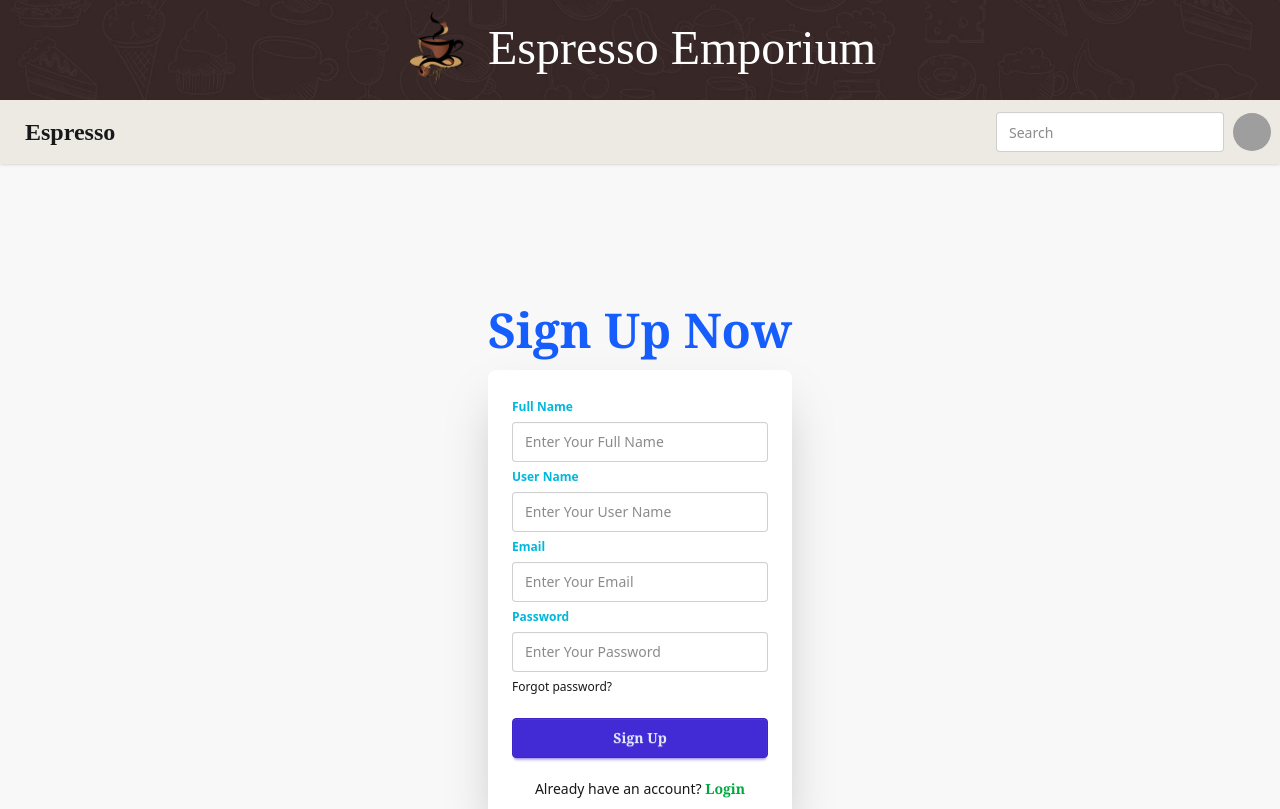
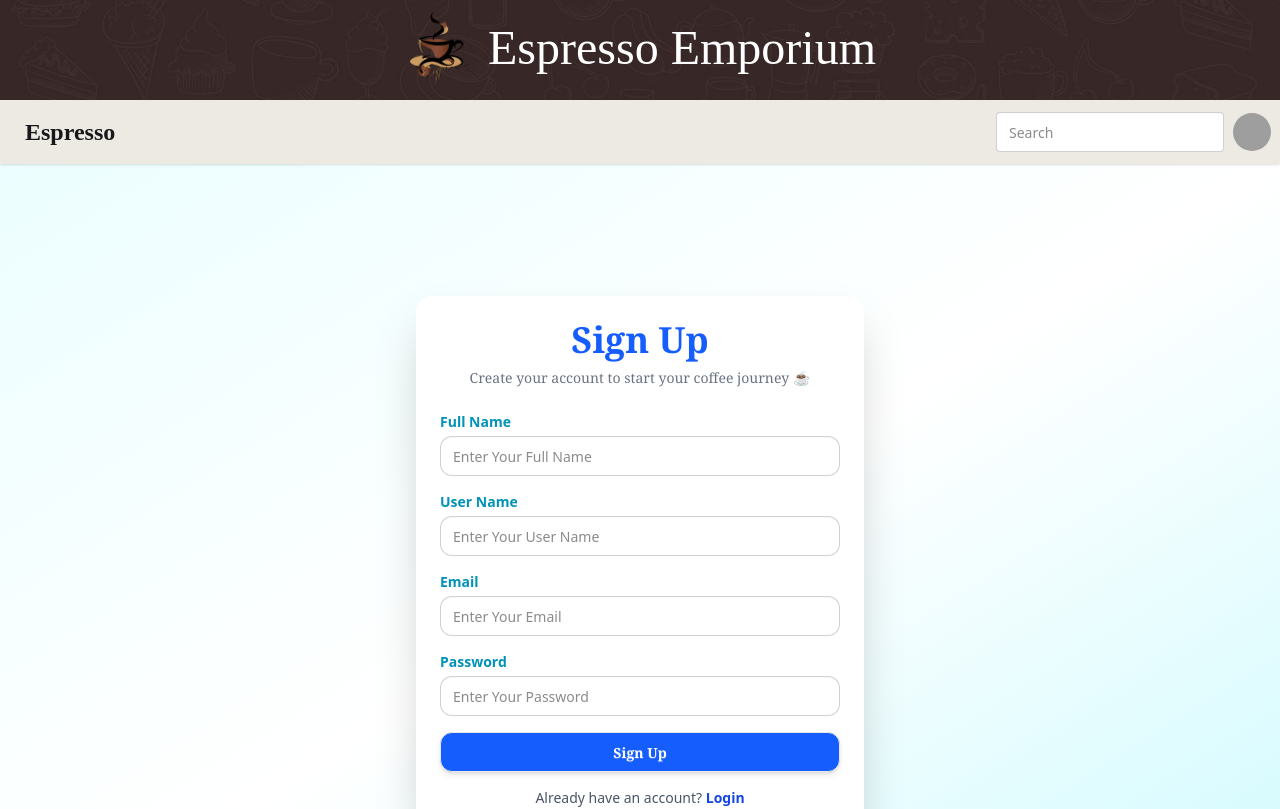
Before and after one commit to Amitkumersarkar/coffee-store-client-side, a React (Vite) app: page /signup in a window 1280 px wide. Shown: the top 809 px of the page. Built offline with nearby package versions, Linux system fonts and the light colour scheme; grey boxes are pictures that could not be loaded; a web font is replaced by a local one.

Commit message:
updated signup page

```diff
--- a/src/Pages/SignUp.jsx
+++ b/src/Pages/SignUp.jsx
@@ -7,19 +7,16 @@ const SignUp = () => {
 
     const handleSignUp = (e) => {
         e.preventDefault();
-
         const form = e.target;
         const name = form.name.value;
         const userName = form.userName.value;
         const email = form.email.value;
         const password = form.password.value;
 
-        console.log("Sign Up Data:", { name, userName, email, password });
-
         createUser(email, password)
             .then((result) => {
                 console.log("User created successfully:", result.user);
-                form.reset(); // clear form after success
+                form.reset();
             })
             .catch((error) => {
                 console.error("Error creating user:", error.message);
@@ -27,81 +24,87 @@ const SignUp = () => {
     };
 
     return (
-        <div className="hero bg-base-200 min-h-screen">
-            <div className="hero-content flex-col">
-                <div className="text-center">
-                    <h1 className="text-5xl font-serif text-blue-600 font-bold">
-                        Sign Up Now
+        <div className="min-h-screen flex items-center justify-center bg-gradient-to-br from-cyan-50 via-white to-cyan-100">
+            <div className="card w-full max-w-md bg-white shadow-2xl rounded-2xl p-6">
+                {/* Header */}
+                <div className="text-center mb-6">
+                    <h1 className="text-4xl font-bold font-serif text-blue-600">
+                        Sign Up
                     </h1>
+                    <p className="mt-2 text-gray-500 font-serif text-sm">
+                        Create your account to start your coffee journey ☕
+                    </p>
                 </div>
-                <div className="card bg-base-100 w-full max-w-sm shrink-0 shadow-2xl">
-                    <form onSubmit={handleSignUp}>
-                        <div className="card-body">
-                            <fieldset className="fieldset">
-                                <label className="label text-cyan-500 font-semibold">
+
+                {/* Form */}
+                <form onSubmit={handleSignUp} className="space-y-4">
+                    <div>
+                        <label className="block mb-1 text-sm font-semibold text-cyan-600">
                             Full Name
                         </label>
                         <input
                             name="name"
                             type="text"
-                                    className="input"
                             placeholder="Enter Your Full Name"
+                            className="input input-bordered w-full rounded-xl focus:ring-2 focus:ring-cyan-400"
                             required
                         />
+                    </div>
 
-                                <label className="label text-cyan-500 font-semibold">
+                    <div>
+                        <label className="block mb-1 text-sm font-semibold text-cyan-600">
                             User Name
                         </label>
                         <input
                             name="userName"
                             type="text"
-                                    className="input"
                             placeholder="Enter Your User Name"
+                            className="input input-bordered w-full rounded-xl focus:ring-2 focus:ring-cyan-400"
                             required
                         />
+                    </div>
 
-                                <label className="label text-cyan-500 font-semibold">
+                    <div>
+                        <label className="block mb-1 text-sm font-semibold text-cyan-600">
                             Email
                         </label>
                         <input
                             name="email"
                             type="email"
-                                    className="input"
                             placeholder="Enter Your Email"
+                            className="input input-bordered w-full rounded-xl focus:ring-2 focus:ring-cyan-400"
                             required
                         />
+                    </div>
 
-                                <label className="label text-cyan-500 font-semibold">
+                    <div>
+                        <label className="block mb-1 text-sm font-semibold text-cyan-600">
                             Password
                         </label>
                         <input
                             name="password"
                             type="password"
-                                    className="input"
                             placeholder="Enter Your Password"
+                            className="input input-bordered w-full rounded-xl focus:ring-2 focus:ring-cyan-400"
                             required
                         />
+                    </div>
 
-                                <div>
-                                    <Link to='error'>
-                                        <a className="link link-hover">Forgot password?</a>
-                                    </Link>
-                                </div>
-                                <button className="btn btn-primary font-semibold font-serif mt-4">
+                    <button className="w-full btn bg-blue-600 hover:bg-gray-500 text-white rounded-xl shadow-md font-serif">
                         Sign Up
                     </button>
-                            </fieldset>
-                            <p className="text-center pt-2">
+                </form>
+
+                {/* Footer */}
+                <p className="text-center mt-4 text-sm text-gray-600">
                     Already have an account?{" "}
-                                <Link to="/login">
-                                    <span className="font-semibold font-serif text-green-600">
+                    <Link
+                        to="/login"
+                        className="text-blue-700 font-semibold hover:underline"
+                    >
                         Login
-                                    </span>
                     </Link>
                 </p>
-                        </div>
-                    </form>
-                </div>
             </div>
         </div>
     );
```
Lines whose indentation alone changed are shown as unchanged.
